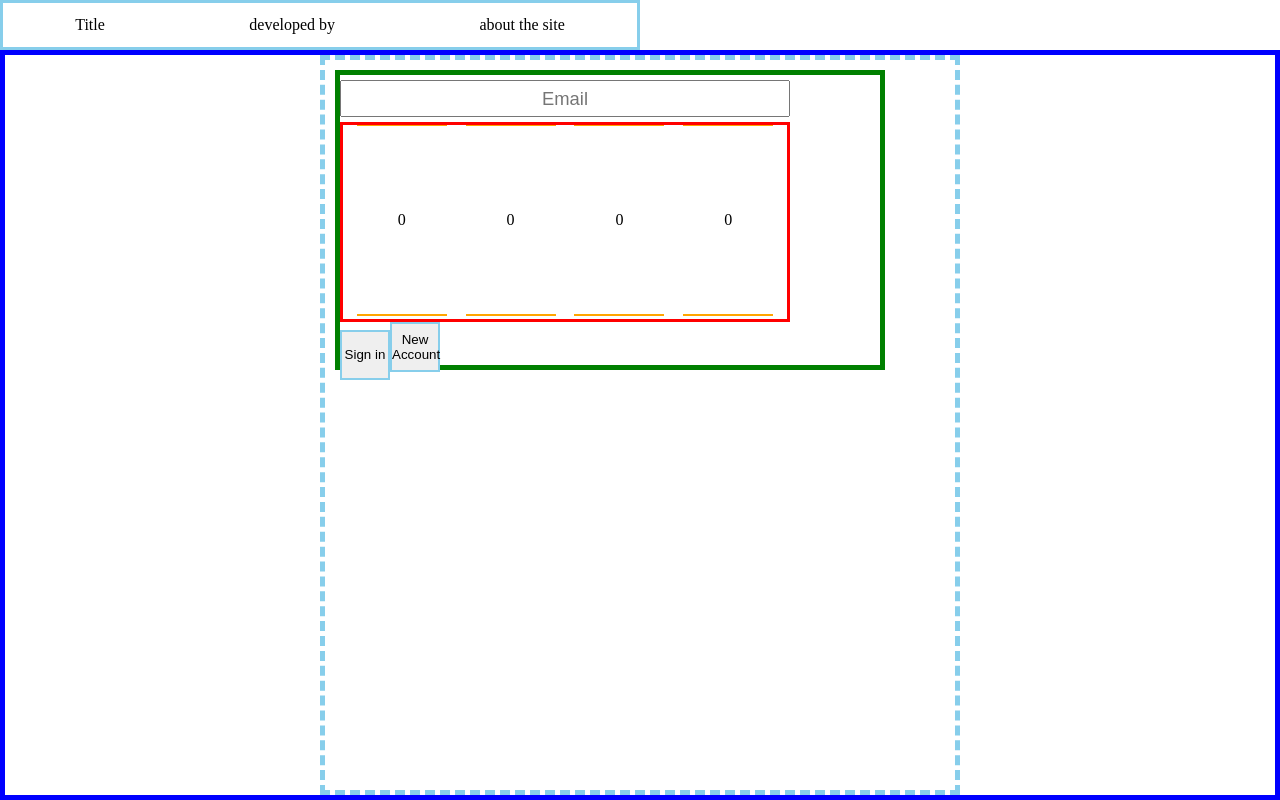
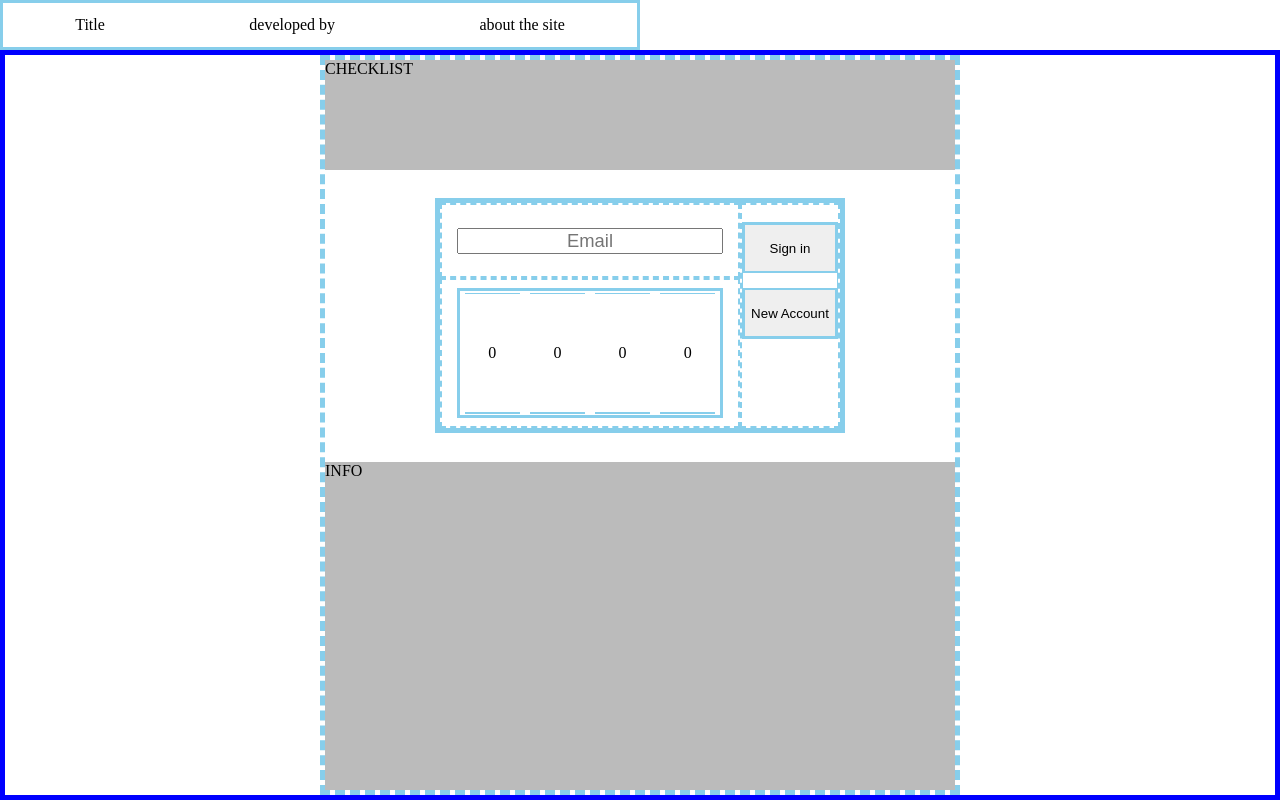
Before and after one commit to GSdaBlessedFist/Suitcase-Sec, a Next.js app: page / in a window 1280 px wide. Built offline with nearby package versions, Linux system fonts and the light colour scheme.

Commit message:
1)lock component operational, displaying the data-position...NEXT:: user full spelled out number for combination

```diff
--- a/components/Combo.js
+++ b/components/Combo.js
@@ -1,54 +1,136 @@
+import {useRef,useEffect} from "react";
+
 export default function Combo(){
+
+	const options = {
+	  rootMargin: '50px',
+	  threshold: 1.0
+	}
+
+	const slotATargetRefs = useRef([]);
+	      slotATargetRefs.current = [];
+	const slotATargets = slotATargetRefs.current;
+	function addSlotATargetRefs(el){
+	    if (el && !slotATargets.includes(el)) {
+	      slotATargets.push(el);
+	    }
+	};
+
+	const slotBTargetRefs = useRef([]);
+	      slotBTargetRefs.current = [];
+	const slotBTargets = slotBTargetRefs.current;
+	function addSlotBTargetRefs(el){
+	    if (el && !slotBTargets.includes(el)) {
+	      slotBTargets.push(el);
+	    }
+	};
+
+	const slotCTargetRefs = useRef([]);
+	      slotCTargetRefs.current = [];
+	const slotCTargets = slotCTargetRefs.current;
+	function addSlotCTargetRefs(el){
+	    if (el && !slotCTargets.includes(el)) {
+	      slotCTargets.push(el);
+	    }
+	};
+
+	const slotDTargetRefs = useRef([]);
+	      slotDTargetRefs.current = [];
+	const slotDTargets = slotDTargetRefs.current;
+	function addSlotDTargetRefs(el){
+	    if (el && !slotDTargets.includes(el)) {
+	      slotDTargets.push(el);
+	    }
+	};
+
+	useEffect(() => {
+
+	  const observer = new IntersectionObserver(entries=>{
+		  entries.forEach(entry => {
+		        if(entry.isIntersecting) {
+		          console.log(`Slot ${entry.target.dataset.slotletter}: ${entry.target.dataset.numberposition}`)
+		        }
+		        //observer.unobserve(entry.target);
+		    })
+		},options)
+
+	  slotATargets.forEach((i) => {
+	  	if(i){
+	  		observer.observe(i);
+	  	}
+	  });
+	  slotBTargets.forEach((i) => {
+	  	if(i){
+	  		observer.observe(i);
+	  	}
+	  });
+	  slotCTargets.forEach((i) => {
+	  	if(i){
+	  		observer.observe(i);
+	  	}
+	  });
+	  slotDTargets.forEach((i) => {
+	  	if(i){
+	  		observer.observe(i);
+	  	}
+	  });
+
+	}, [slotATargetRefs]);
+
+
+
+
+
 
 	return (<>
 		<div className="combo-component">
 		  <div id="slot-container-1" className="slot-container">
-		    <div id="slotA-number-position-0" className="number-position" data-slotletter="A" data-numberposition="0">0</div>
-		    <div id="slotA-number-position-1" className="number-position" data-slotletter="A" data-numberposition="1">1</div>
-		    <div id="slotA-number-position-2" className="number-position" data-slotletter="A" data-numberposition="2">2</div>
-		    <div id="slotA-number-position-3" className="number-position" data-slotletter="A" data-numberposition="3">3</div>
-		    <div id="slotA-number-position-4" className="number-position" data-slotletter="A" data-numberposition="4">4</div>
-		    <div id="slotA-number-position-5" className="number-position" data-slotletter="A" data-numberposition="5">5</div>
-		    <div id="slotA-number-position-6" className="number-position" data-slotletter="A" data-numberposition="6">6</div>
-		    <div id="slotA-number-position-7" className="number-position" data-slotletter="A" data-numberposition="7">7</div>
-		    <div id="slotA-number-position-8" className="number-position" data-slotletter="A" data-numberposition="8">8</div>
-		    <div id="slotA-number-position-9" className="number-position" data-slotletter="A" data-numberposition="9">9</div>
+		    <div id="slotA-number-position-0" ref={addSlotATargetRefs} className="number-position" data-slotletter="A" data-numberposition="0">0</div>
+		    <div id="slotA-number-position-1" ref={addSlotATargetRefs} className="number-position" data-slotletter="A" data-numberposition="1">1</div>
+		    <div id="slotA-number-position-2" ref={addSlotATargetRefs} className="number-position" data-slotletter="A" data-numberposition="2">2</div>
+		    <div id="slotA-number-position-3" ref={addSlotATargetRefs} className="number-position" data-slotletter="A" data-numberposition="3">3</div>
+		    <div id="slotA-number-position-4" ref={addSlotATargetRefs} className="number-position" data-slotletter="A" data-numberposition="4">4</div>
+		    <div id="slotA-number-position-5" ref={addSlotATargetRefs} className="number-position" data-slotletter="A" data-numberposition="5">5</div>
+		    <div id="slotA-number-position-6" ref={addSlotATargetRefs} className="number-position" data-slotletter="A" data-numberposition="6">6</div>
+		    <div id="slotA-number-position-7" ref={addSlotATargetRefs} className="number-position" data-slotletter="A" data-numberposition="7">7</div>
+		    <div id="slotA-number-position-8" ref={addSlotATargetRefs} className="number-position" data-slotletter="A" data-numberposition="8">8</div>
+		    <div id="slotA-number-position-9" ref={addSlotATargetRefs} className="number-position" data-slotletter="A" data-numberposition="9">9</div>
 		  </div>
 		  <div id="slot-container-2" className="slot-container">
-		    <div id="slotB-number-position-0" className="number-position" data-slotletter="B" data-numberposition="0">0</div>
-		    <div id="slotB-number-position-1" className="number-position" data-slotletter="B" data-numberposition="1">1</div>
-		    <div id="slotB-number-position-2" className="number-position" data-slotletter="B" data-numberposition="2">2</div>
-		    <div id="slotB-number-position-3" className="number-position" data-slotletter="B" data-numberposition="3">3</div>
-		    <div id="slotB-number-position-4" className="number-position" data-slotletter="B" data-numberposition="4">4</div>
-		    <div id="slotB-number-position-5" className="number-position" data-slotletter="B" data-numberposition="5">5</div>
-		    <div id="slotB-number-position-6" className="number-position" data-slotletter="B" data-numberposition="6">6</div>
-		    <div id="slotB-number-position-7" className="number-position" data-slotletter="B" data-numberposition="7">7</div>
-		    <div id="slotB-number-position-8" className="number-position" data-slotletter="B" data-numberposition="8">8</div>
-		    <div id="slotB-number-position-9" className="number-position" data-slotletter="B"  data-numberposition="9">9</div>
+		    <div id="slotB-number-position-0" ref={addSlotBTargetRefs} className="number-position" data-slotletter="B" data-numberposition="0">0</div>
+		    <div id="slotB-number-position-1" ref={addSlotBTargetRefs} className="number-position" data-slotletter="B" data-numberposition="1">1</div>
+		    <div id="slotB-number-position-2" ref={addSlotBTargetRefs} className="number-position" data-slotletter="B" data-numberposition="2">2</div>
+		    <div id="slotB-number-position-3" ref={addSlotBTargetRefs} className="number-position" data-slotletter="B" data-numberposition="3">3</div>
+		    <div id="slotB-number-position-4" ref={addSlotBTargetRefs} className="number-position" data-slotletter="B" data-numberposition="4">4</div>
+		    <div id="slotB-number-position-5" ref={addSlotBTargetRefs} className="number-position" data-slotletter="B" data-numberposition="5">5</div>
+		    <div id="slotB-number-position-6" ref={addSlotBTargetRefs} className="number-position" data-slotletter="B" data-numberposition="6">6</div>
+		    <div id="slotB-number-position-7" ref={addSlotBTargetRefs} className="number-position" data-slotletter="B" data-numberposition="7">7</div>
+		    <div id="slotB-number-position-8" ref={addSlotBTargetRefs} className="number-position" data-slotletter="B" data-numberposition="8">8</div>
+		    <div id="slotB-number-position-9" ref={addSlotBTargetRefs} className="number-position" data-slotletter="B"  data-numberposition="9">9</div>
 		  </div>
 		  <div id="slot-container-3" className="slot-container">
-		    <div id="slotC-number-position-0" className="number-position" data-slotletter="C" data-numberposition="0">0</div>
-		    <div id="slotC-number-position-1" className="number-position" data-slotletter="C" data-numberposition="1">1</div>
-		    <div id="slotC-number-position-2" className="number-position" data-slotletter="C" data-numberposition="2">2</div>
-		    <div id="slotC-number-position-3" className="number-position" data-slotletter="C" data-numberposition="3">3</div>
-		    <div id="slotC-number-position-4" className="number-position" data-slotletter="C" data-numberposition="4">4</div>
-		    <div id="slotC-number-position-5" className="number-position" data-slotletter="C" data-numberposition="5">5</div>
-		    <div id="slotC-number-position-6" className="number-position" data-slotletter="C" data-numberposition="6">6</div>
-		    <div id="slotC-number-position-7" className="number-position" data-slotletter="C" data-numberposition="7">7</div>
-		    <div id="slotC-number-position-8" className="number-position" data-slotletter="C" data-numberposition="8">8</div>
-		    <div id="slotC-number-position-9" className="number-position" data-slotletter="C" data-numberposition="9">9</div>
+		    <div id="slotC-number-position-0" ref={addSlotCTargetRefs} className="number-position" data-slotletter="C" data-numberposition="0">0</div>
+		    <div id="slotC-number-position-1" ref={addSlotCTargetRefs} className="number-position" data-slotletter="C" data-numberposition="1">1</div>
+		    <div id="slotC-number-position-2" ref={addSlotCTargetRefs} className="number-position" data-slotletter="C" data-numberposition="2">2</div>
+		    <div id="slotC-number-position-3" ref={addSlotCTargetRefs} className="number-position" data-slotletter="C" data-numberposition="3">3</div>
+		    <div id="slotC-number-position-4" ref={addSlotCTargetRefs} className="number-position" data-slotletter="C" data-numberposition="4">4</div>
+		    <div id="slotC-number-position-5" ref={addSlotCTargetRefs} className="number-position" data-slotletter="C" data-numberposition="5">5</div>
+		    <div id="slotC-number-position-6" ref={addSlotCTargetRefs} className="number-position" data-slotletter="C" data-numberposition="6">6</div>
+		    <div id="slotC-number-position-7" ref={addSlotCTargetRefs} className="number-position" data-slotletter="C" data-numberposition="7">7</div>
+		    <div id="slotC-number-position-8" ref={addSlotCTargetRefs} className="number-position" data-slotletter="C" data-numberposition="8">8</div>
+		    <div id="slotC-number-position-9" ref={addSlotCTargetRefs} className="number-position" data-slotletter="C" data-numberposition="9">9</div>
 		  </div>
 		  <div id="slot-container-4" className="slot-container">
-		    <div id="slotD-number-position-0" className="number-position" data-slotletter="D" data-numberposition="0">0</div>
-		    <div id="slotD-number-position-1" className="number-position" data-slotletter="D" data-numberposition="1">1</div>
-		    <div id="slotD-number-position-2" className="number-position" data-slotletter="D" data-numberposition="2">2</div>
-		    <div id="slotD-number-position-3" className="number-position" data-slotletter="D" data-numberposition="3">3</div>
-		    <div id="slotD-number-position-4" className="number-position" data-slotletter="D" data-numberposition="4">4</div>
-		    <div id="slotD-number-position-5" className="number-position" data-slotletter="D" data-numberposition="5">5</div>
-		    <div id="slotD-number-position-6" className="number-position" data-slotletter="D" data-numberposition="6">6</div>
-		    <div id="slotD-number-position-7" className="number-position" data-slotletter="D" data-numberposition="7">7</div>
-		    <div id="slotD-number-position-8" className="number-position" data-slotletter="D" data-numberposition="8">8</div>
-		    <div id="slotD-number-position-9" className="number-position" data-slotletter="D" data-numberposition="9">9</div>
+		    <div id="slotD-number-position-0" ref={addSlotDTargetRefs} className="number-position" data-slotletter="D" data-numberposition="0">0</div>
+		    <div id="slotD-number-position-1" ref={addSlotDTargetRefs} className="number-position" data-slotletter="D" data-numberposition="1">1</div>
+		    <div id="slotD-number-position-2" ref={addSlotDTargetRefs} className="number-position" data-slotletter="D" data-numberposition="2">2</div>
+		    <div id="slotD-number-position-3" ref={addSlotDTargetRefs} className="number-position" data-slotletter="D" data-numberposition="3">3</div>
+		    <div id="slotD-number-position-4" ref={addSlotDTargetRefs} className="number-position" data-slotletter="D" data-numberposition="4">4</div>
+		    <div id="slotD-number-position-5" ref={addSlotDTargetRefs} className="number-position" data-slotletter="D" data-numberposition="5">5</div>
+		    <div id="slotD-number-position-6" ref={addSlotDTargetRefs} className="number-position" data-slotletter="D" data-numberposition="6">6</div>
+		    <div id="slotD-number-position-7" ref={addSlotDTargetRefs} className="number-position" data-slotletter="D" data-numberposition="7">7</div>
+		    <div id="slotD-number-position-8" ref={addSlotDTargetRefs} className="number-position" data-slotletter="D" data-numberposition="8">8</div>
+		    <div id="slotD-number-position-9" ref={addSlotDTargetRefs} className="number-position" data-slotletter="D" data-numberposition="9">9</div>
 		  </div>
 		</div>
 
--- a/components/Login.js
+++ b/components/Login.js
@@ -4,12 +4,26 @@ export default function Login(){
 
 	return (<>
 		<div id="login-component" className="login-component">
-			<form action="#">
-				<input id="email-input" className="email-input" type="text" name="email" placeholder="Email" required/>
+			<div className="login-component--grid">
+				<div className="login-component--grid_email">
+					<input id="email-input" className="email-input" type="text" name="email" placeholder="Email" required/>
+				</div>
+				<div className="login-component--grid_lock">
+					<Combo/>
+				</div>
+				<div className="login-component--grid_buttons">
+					<div className="buttons-group">
+						<button id="sign-in" className="signin-button">Sign in</button>
+						<button id="newaccount" className="newaccount-button">New Account</button>
+					</div>
+				</div>
+
+			</div>
+			{/*
+
 				<Combo/>
-				<button id="sign-in" className="signin-button">Sign in</button>
-				<button id="newaccount" className="newaccount-button">New Account</button>
-			</form>
+
+			</form>*/}
 		</div>
 	</>)
 }
--- a/pages/index.js
+++ b/pages/index.js
@@ -11,7 +11,13 @@ export default function Home() {
 
       <main className="main-section">
           <section className="stage">
-              <Login/>
+              <div className="stage--grid">
+                  <div id="checklist-container" className="stage--grid_checklist">CHECKLIST</div>
+                  <div id="login-container" className="stage--grid_login">
+                    <Login/>
+                  </div>
+                  <div id="info-container" className="stage--grid_info">INFO</div>
+              </div>
           </section>
 
       </main>
--- a/styles/combo-component.scss
+++ b/styles/combo-component.scss
@@ -2,33 +2,33 @@
 @import "mixins";
 
 .combo-component {
-	grid-area: combo;
-	width: 450px;
-	height: 200px;
+	width: 90%;
+	height: 130px;
 	display: flex;
-	justify-content: space-evenly;
-	@include b(3px,red,solid);
+	justify-content: center;
+	align-items: center;
+	@include b(3px,$sb,solid);
 }
 
 .slot-container {
 	width: 100px;
-	height: 200px;
+	height: 130px;
 	display: block;
 	overflow-y: auto;
 	padding: 5px;
-	scroll-snap-type: y mandatory;
+	/*scroll-snap-type: y mandatory;*/
 }
 
 .number-position {
 	scroll-snap-align: start;
 	width: 100%;
-	height: 190px;
+	height: 120px;
 	display: flex;
 	justify-content: center;
 	align-items: center;
 	font-size: 1rem;
-	border-bottom: 1.5px orange solid;
-	border-top: 1.5px orange solid;
+	border-bottom: 1.5px $sb solid;
+	border-top: 1.5px $sb solid;
 	transition: .5s all;
 
 	&:hover {
--- a/styles/login-component.scss
+++ b/styles/login-component.scss
@@ -2,34 +2,63 @@
 @import "mixins";
 
 .login-component {
+	&--grid{
 		display: grid;
-	width: 550px;
-	height: 300px;
-	grid-template-rows: 1fr auto;
-	grid-template-columns: 1fr 60px;
+		width: 400px;
+		height: 225px;
+		grid-template-rows: 75px 150px;
+		grid-template-columns: 75% 25%;
 		grid-template-areas: "email buttons"
-	                     "combo buttons";
-	@include b(5px, green);
+		                     "lock buttons";
+		&_email{
+			grid-area: email;
+			display:flex;
+			justify-content:center;
+			align-items:center;
+			@include b(2px,$sb,dashed);
+		}
+		&_lock{
+			grid-area: lock;
+			display:flex;
+			justify-content:center;
+			align-items:center;
+			@include b(2px,$sb,dashed);
+		}
+		&_buttons{
+			grid-area: buttons;
+			display:flex;
+			justify-content:center;
+			align-items:center;
+			@include b(2px,$sb,dashed);
+		}
+	}
+	@include b(5px, $sb);
 }
 
 .email-input {
 	grid-area: email;
-	width: 450px;
-	margin: 5px 0px;
-	padding: .35rem;
+	display:flex;
+	justify-content:center;
+	width: 90%;
 	font-size: 1.15rem;
 	text-align: center;
 }
 /*Combo Component in combo-component.scss*/
+.buttons-group{
+	position: relative;
+	bottom: 35px;
+	@include b();
+	@at-root{
 		.signin-button{
-	grid-area: buttons;
-	width: 50px;
+			width: 100%;
+			height: 50px;
+			margin-bottom: 15px;
+			@include b(2px);
+		}
+		.newaccount-button{
+			width: 100%;
 			height: 50px;
 			@include b(2px);
 		}
-.newaccount-button{
-	grid-area: buttons;
-	width: 50px;
-	height: 50px;
-	@include b(2px);
 	}
+}
--- a/styles/stage.scss
+++ b/styles/stage.scss
@@ -4,8 +4,31 @@
 .stage{
 	@media (min-width:640px){
 		width:640px;
-		padding: 10px;
 	}
 	height:100%;
 	@include b(5px,skyblue,dashed);
+	&--grid{
+		display:grid;
+		height:100%;
+		@media (min-width:640px){
+			grid-template-rows: 15% 40% 45%;
+			grid-template-areas: "checklist"
+								 "login"
+								 "info";
+		}
+		&_checklist{
+			grid-area: checklist;
+			background: #bbb;
+		}
+		&_login{
+			grid-area: login;
+			display:flex;
+			justify-content: center;
+			align-items: center;
+		}
+		&_info{
+			grid-area: info;
+			background: #bbb;
+		}
+	}
 }
--- a/styles/variables.scss
+++ b/styles/variables.scss
@@ -1 +1,3 @@
 $navHeight: 50px;
+
+$sb: skyblue;
```
Lines whose indentation alone changed are shown as unchanged.
